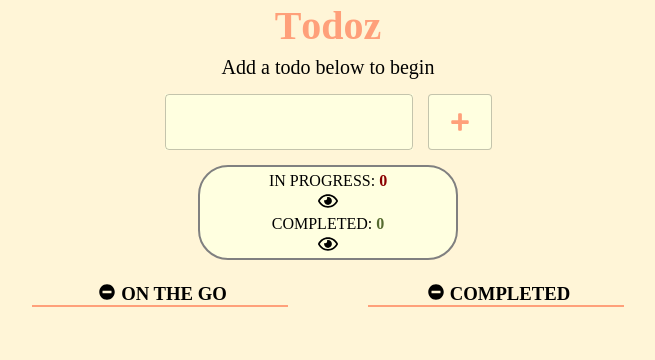
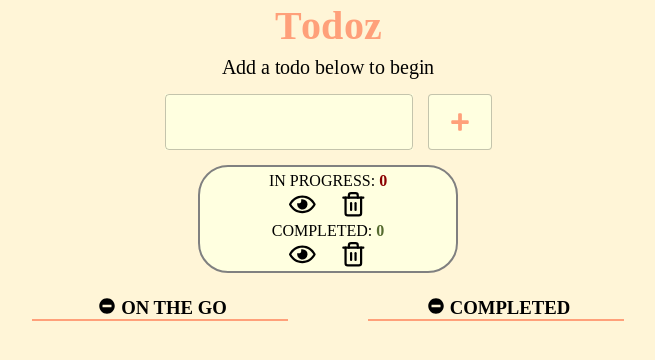
Before and after one commit to slippax/todoz, a React (Create React App) app: page / in a window 1280 px wide. Shown: the top 360 px of the page, without its empty margins (312-967 px from the left). Built offline with nearby package versions, Linux system fonts and the light colour scheme; the HTML template or start-up script is replaced by a standard one.

Commit message:
added delete all button and added add animations

```diff
--- a/src/actions/index.js
+++ b/src/actions/index.js
@@ -27,3 +27,15 @@ export const revertTodo = (id) => {
     id
   };
 };
+
+export const deleteProgress = () => {
+  return{
+    type: "DELETE_PROGRESS",
+  }
+}
+
+export const deleteCompleted = () => {
+  return{
+    type: "DELETE_COMPLETED",
+  }
+}
--- a/src/components/items/ItemCounter/ItemCounter.js
+++ b/src/components/items/ItemCounter/ItemCounter.js
@@ -1,25 +1,35 @@
 import React from "react";
 import { useSelector } from "react-redux";
+import { deleteProgress, deleteCompleted } from "../../../actions/index";
+import { useDispatch } from "react-redux";
 import classes from "./ItemCounter.module.css";
 import Flash from "react-reveal/Flash";
-import Bounce from "react-reveal/Fade";
+import Flip from "react-reveal/Flip";
 import { FaRegEye } from "react-icons/fa";
+import { FiTrash2 } from "react-icons/fi";
 const ItemCounter = (props) => {
+  const dispatch = useDispatch();
   const data = useSelector((state) => state.todos);
   const onGoData = data.filter((i) => i.completed === false);
   const completedData = data.filter((i) => i.completed === true);
   const onGoCount = onGoData.length;
   const completedCount = completedData.length;
   return (
-    <Bounce top>
+    <Flip top>
       <div className={classes.progress}>
         <span className={classes.onGO}>
           <Flash spy={onGoCount}></Flash>
           IN PROGRESS: <strong>{onGoCount}</strong>
         </span>
         <div>
-          <button className={classes.progressButton}>
-            <FaRegEye size="1.5em" onClick={props.progressClicked} />
+          <button
+            className={classes.progressButton}
+            onClick={props.progressClicked}
+          >
+            <FaRegEye size="2em" />
+          </button>
+          <button className={classes.progressDeleteButton} onClick={() => { if (window.confirm('Are you sure you wish to delete all in progress items?')) dispatch(deleteProgress()) } }>
+            <FiTrash2 size="2em" />
           </button>
         </div>
         <span className={classes.completed}>
@@ -27,12 +37,18 @@ const ItemCounter = (props) => {
           COMPLETED: <strong>{completedCount}</strong>
         </span>
         <div>
-          <button className={classes.completedButton}>
-            <FaRegEye size="1.5em" onClick={props.completedClicked} />
+          <button
+            className={classes.completedButton}
+            onClick={props.completedClicked}
+          >
+            <FaRegEye size="2em" />
+          </button>
+          <button className={classes.completedDeleteButton} onClick={() => { if (window.confirm('Are you sure you wish to delete all completed items?')) dispatch(deleteCompleted()) } }>
+            <FiTrash2 size="2em" />
           </button>
         </div>
       </div>
-    </Bounce>
+    </Flip>
   );
 };
 
--- a/src/components/items/ItemCounter/ItemCounter.module.css
+++ b/src/components/items/ItemCounter/ItemCounter.module.css
@@ -31,7 +31,7 @@
 .progressButton {
   padding-left: 0px;
   text-decoration: none;
-  width: 25%;
+  width: 20%;
 }
 .progressButton:hover {
   color: green;
@@ -42,12 +42,40 @@
 }
 .completedButton {
   padding-left: 0px;
-  width: 25%;
+  width: 20%;
 }
 .completedButton:hover {
   color: green;
 }
 .completedButton:focus {
+  outline: none;
+}
+
+.progressDeleteButton {
+  padding-left: 0px;
+  text-decoration: none;
+  width: 20%;
+}
+
+.progressDeleteButton:hover {
+  color: darkred;
+}
+
+.progressDeleteButton:focus {
+  outline: none;
+}
+
+.completedDeleteButton {
+  padding-left: 0px;
+  text-decoration: none;
+  width: 20%;
+}
+
+.completedDeleteButton:hover {
+  color: darkred;
+}
+
+.completedDeleteButton:focus {
   outline: none;
 }
 
--- a/src/components/items/TodoItem.js
+++ b/src/components/items/TodoItem.js
@@ -5,15 +5,18 @@ import TextField from "@material-ui/core/TextField";
 import Button from "@material-ui/core/Button";
 import classes from "./TodoItem.module.css";
 import { FaPlus } from "react-icons/fa";
-import Bounce from "react-reveal/Fade";
+import Flip from 'react-reveal/Flip';
 const TodoItem = () => {
   const dispatch = useDispatch();
   let todoItem = [];
   let todoLast = [];
   const itemAddHandler = (item) => {
-    if (item === "") {
+    console.log(item);
+    if (item.length === 0) {
       return;
     } else if (item === todoLast) {
+      return;
+    } else if (!item.trim()) {
       return;
     }
     todoLast = item;
@@ -21,7 +24,7 @@ const TodoItem = () => {
   };
   return (
     <div className={classes.form}>
-      <Bounce top>
+      <Flip top>
         <form
           onSubmit={(e) => {
             e.preventDefault();
@@ -44,7 +47,7 @@ const TodoItem = () => {
             </Button>
           </span>
         </form>
-      </Bounce>
+      </Flip>
     </div>
   );
 };
--- a/src/components/items/TodoItemList.js
+++ b/src/components/items/TodoItemList.js
@@ -3,16 +3,18 @@ import { useSelector } from "react-redux";
 import {completeTodo,  deleteTodo } from "../../actions";
 import { useDispatch } from "react-redux";
 import classes from "./TodoItemList.module.css";
-import Zoom from "react-reveal/Zoom";
+import Zoom from "react-reveal/Flip";
 import Pulse from "react-reveal/Pulse";
 import { FaCheck, FaTrash} from "react-icons/fa";
-
+import Rotate from 'react-reveal/Fade';
 const TodoItemList = () => {
   const dispatch = useDispatch();
   const data = useSelector((state) => state.todos);
   const newData = data.filter((i) => i.completed === false);
+
   const itemList = newData.map((d) => (
     <div key={d.id}>
+      <Rotate bottom>
       <div className={classes.itemBox}>
         <li onClick={() => dispatch(completeTodo(d.id))}>
           {d.item}
@@ -30,12 +32,13 @@ const TodoItemList = () => {
           <FaTrash/>
         </button>
       </div>
+      </Rotate>
       <div className={classes.boxApart}></div>
     </div>
   ));
   return (
     <div>
-      <Zoom>
+      <Zoom top>
         <div className={classes.list}>
           <Pulse spy={newData}>
           <ul>{itemList}</ul>
--- a/src/components/items/TodoItemListCompleted.js
+++ b/src/components/items/TodoItemListCompleted.js
@@ -3,7 +3,8 @@ import { useSelector } from "react-redux";
 import { deleteTodo, revertTodo } from "../../actions";
 import { useDispatch } from "react-redux";
 import classes from "./TodoItemListCompleted.module.css";
-import Zoom from "react-reveal/Zoom";
+import Zoom from "react-reveal/Flip";
+import Roll from "react-reveal/Fade";
 import Pulse from "react-reveal/Pulse";
 import { FaTrash, FaRedo } from "react-icons/fa";
 
@@ -13,6 +14,7 @@ const TodoItemListCompleted = () => {
   const changedData = data.filter((i) => i.completed === true);
   const itemList = changedData.map((d) => (
     <div key={d.id}>
+      <Roll bottom>
       <div className={classes.itemBox}>
         <li onClick={() => dispatch(deleteTodo(d.id))}>
           {d.item}
@@ -30,12 +32,13 @@ const TodoItemListCompleted = () => {
           <FaTrash />
         </button>
       </div>
+      </Roll>
       <div className={classes.boxApart}></div>
     </div>
   ));
   return (
     <div>
-      <Zoom>
+      <Zoom top>
         <div className={classes.list}>
           <Pulse spy={changedData}>
           <ul>{itemList}</ul>
--- a/src/components/views/TitleMenu/TitleMenu.js
+++ b/src/components/views/TitleMenu/TitleMenu.js
@@ -1,13 +1,13 @@
 import React from "react";
 import classes from "./TitleMenu.module.css";
-import Bounce from "react-reveal/Fade";
+import Flip from 'react-reveal/Flip';
 const TitleMenu = () => {
   return (
     <div className={classes.titleText}>
-      <Bounce top cascade>
+      <Flip cascade>
         <h1>Todoz</h1>
         <p className={classes.descriptionText}>Add a todo below to begin</p>
-      </Bounce>
+      </Flip>
     </div>
   );
 };
--- a/src/components/views/views.js
+++ b/src/components/views/views.js
@@ -20,11 +20,15 @@ const Views = () => {
           completedClicked={() => setCompleted(!completed)}
         />
       </div>
-      <Bounce top cascade>
+      <Bounce top opposite when={progress}>
         {progress ? (
           <span className={classes.goWrapper}>
-            <h3 className={classes.goText}><button className={classes.minusButton} onClick={()=>toggleProgress(!progress)}>
-                <FaMinusCircle size='1.2em' />
+            <h3 className={classes.goText}>
+              <button
+                className={classes.minusButton}
+                onClick={() => toggleProgress(!progress)}
+              >
+                <FaMinusCircle size="1.2em" />
               </button>
               ON THE GO{" "}
             </h3>
@@ -33,10 +37,16 @@ const Views = () => {
         ) : (
           <div></div>
         )}
+      </Bounce>
+      <Bounce top opposite when={completed}>
         {completed ? (
           <span className={classes.completedWrapper}>
-            <h3 className={classes.completedText}><button className={classes.minusButton} onClick={()=> setCompleted(!completed)}>
-                <FaMinusCircle size='1.2em' />
+            <h3 className={classes.completedText}>
+              <button
+                className={classes.minusButton}
+                onClick={() => setCompleted(!completed)}
+              >
+                <FaMinusCircle size="1.2em" />
               </button>
               COMPLETED{" "}
             </h3>
--- a/src/reducers/todo.js
+++ b/src/reducers/todo.js
@@ -20,6 +20,10 @@ const todoReducer = (state = [], action) => {
       return state.map((item) =>
         item.id === action.id ? { ...item, completed: !item.completed } : item
       );
+    case "DELETE_PROGRESS":
+      return state.filter(({ ...item }) => item.completed === true);
+    case "DELETE_COMPLETED":
+      return state.filter(({ ...item }) => item.completed === false);
     default:
       return state;
   }
```
